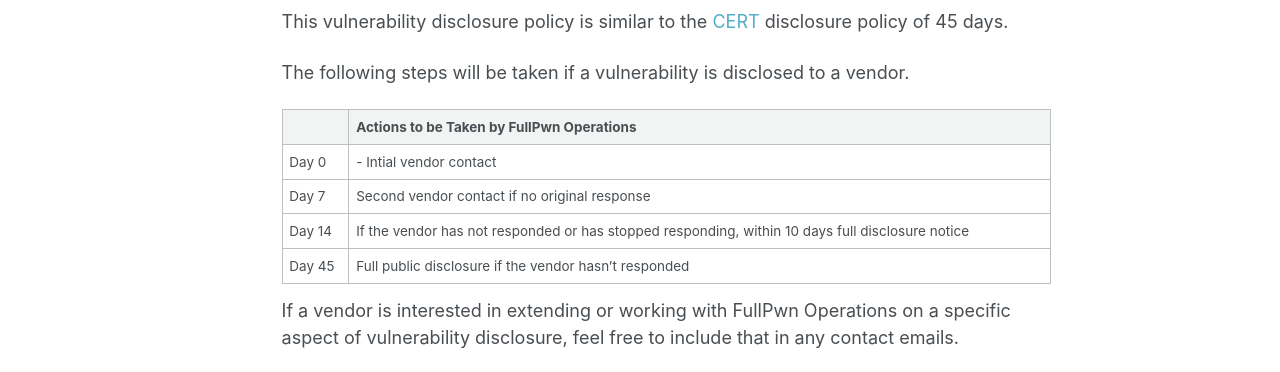
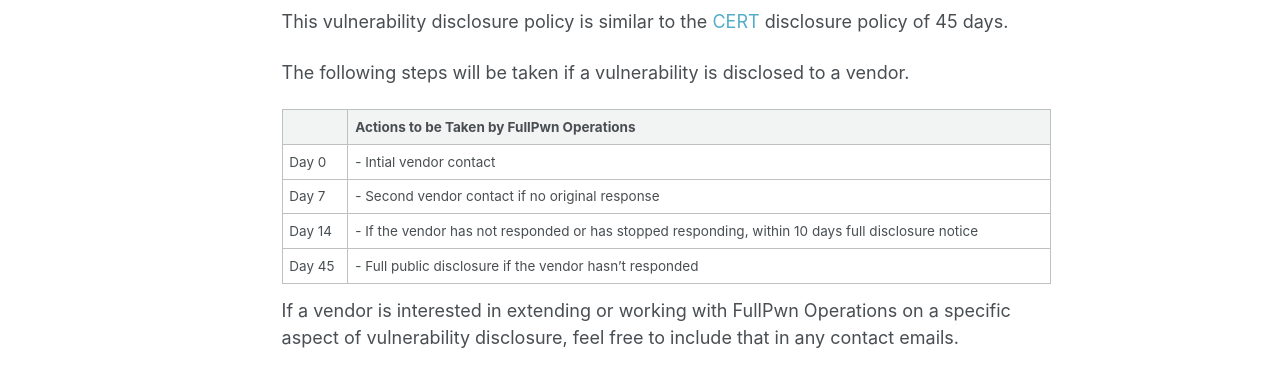
Before and after one commit to asdyxcyxc/FULLSHADE.github.io, a Jekyll site: the page built from _pages/cves.md, in a window 1280 px wide and 900 px high, scrolled down 971 px. Shown: the part 334-706 px from the top of the window. Built offline with Jekyll 4.4.1, drawn with Linux system fonts in a browser that asks for light colours.

Commit message:
Update cves.md

```diff
--- a/_pages/cves.md
+++ b/_pages/cves.md
@@ -50,8 +50,8 @@
 |  | Actions to be Taken by FullPwn Operations |
 |:---|:--------|
 | Day 0 | - Intial vendor contact |
-| Day 7 | Second vendor contact if no original response |
-| Day 14 | If the vendor has not responded or has stopped responding, within 10 days full disclosure notice |
-| Day 45 | Full public disclosure if the vendor hasn't responded |
+| Day 7 | - Second vendor contact if no original response |
+| Day 14 | - If the vendor has not responded or has stopped responding, within 10 days full disclosure notice |
+| Day 45 | - Full public disclosure if the vendor hasn't responded |
 
 If a vendor is interested in extending or working with FullPwn Operations on a specific aspect of vulnerability disclosure, feel free to include that in any contact emails.
```
